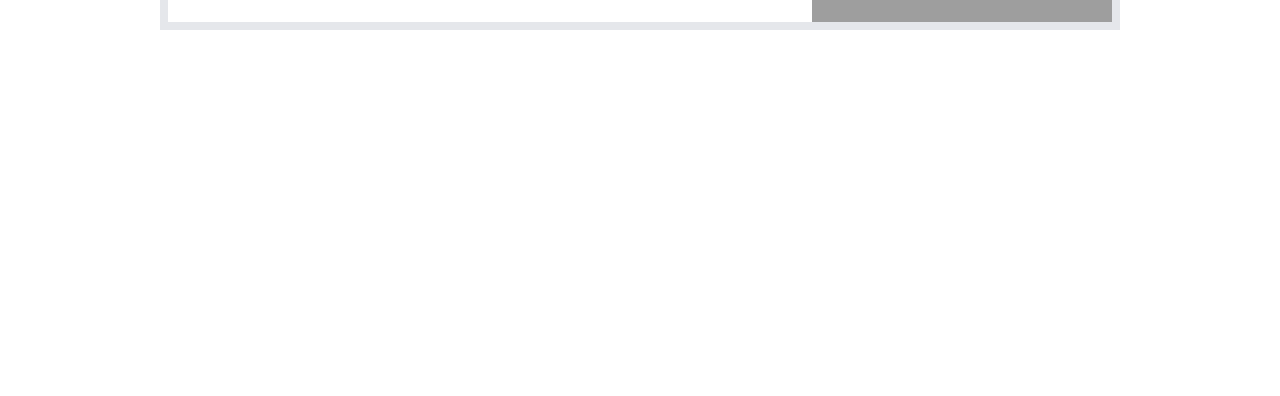
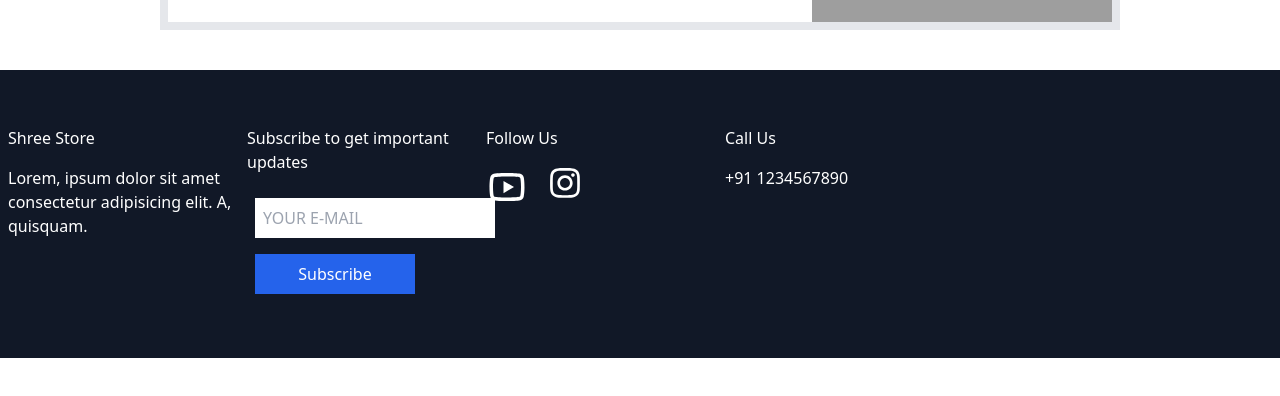
Before and after one commit to bhagyashreeghude/MyFlipCart, a React (Vite) app: page /about in a window 1280 px wide. Shown: the part 346-742 px from the top of the page. Built offline with nearby package versions, Linux system fonts and the light colour scheme; grey boxes are pictures that could not be loaded.

Commit message:
footer2.0

```diff
--- a/src/App.jsx
+++ b/src/App.jsx
@@ -6,6 +6,7 @@ import Cart from "./components/Cart";
 import Contact from "./components/Contact";
 import Products from "./components/Products";
 import SingleProduct from "./components/SingleProduct";
+import Footer from "./components/Footer";
 function App() {
   return (
     <>
@@ -20,7 +21,9 @@ function App() {
             <Route path="/singleproduct/:id" element={<SingleProduct/>} />
             <Route path="/cart" element={<Cart/>} />
             <Route path="/about" element={<About/>} />
+
         </Routes>
+        <Footer/>
       </BrowserRouter>
 
     </>
--- a/src/components/About.jsx
+++ b/src/components/About.jsx
@@ -1,10 +1,14 @@
 import MainComponent from "./MainComponent"
+
 const About = ({myData}) => {
   const data = {
     name:"Shree Store"
   }
   return (
-    <div ><MainComponent myData={data}/></div>
+    <div >
+      <MainComponent myData={data}/>
+      </div>
+
   )
 }
 
--- a/src/components/Footer.jsx
+++ b/src/components/Footer.jsx
@@ -3,8 +3,8 @@ import { FaInstagram } from "react-icons/fa6";
 
 const Footer = () => {
   return (
-    <div className="bg-gray-900 text-white h-72 w-full">
-      <div className="grid grid-cols-4 gap-3 mx-48   p-2 w-[75%]">
+    <div className="bg-gray-900 text-white h-72 w-full flex items-center ">
+      <div className="grid grid-cols-4 gap-3   p-2 w-[75%]">
         <div className="col-span-1">
           <h4>Shree Store</h4>
           <p className="mt-4">
--- a/src/components/Home.jsx
+++ b/src/components/Home.jsx
@@ -1,4 +1,4 @@
-import Footer from "./Footer"
+
 import MainComponent from "./MainComponent"
 import Services from "./Services"
 import Trusted from "./Trusted"
@@ -12,7 +12,7 @@ const Home = ({myData}) => {
       <MainComponent myData={data}/>
       <Services/>
       <Trusted/>
-      <Footer/>
+
     </div>
   )
 }
```
